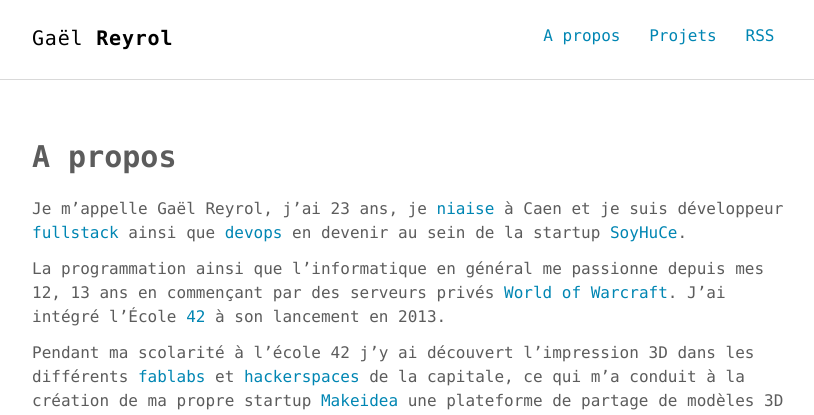
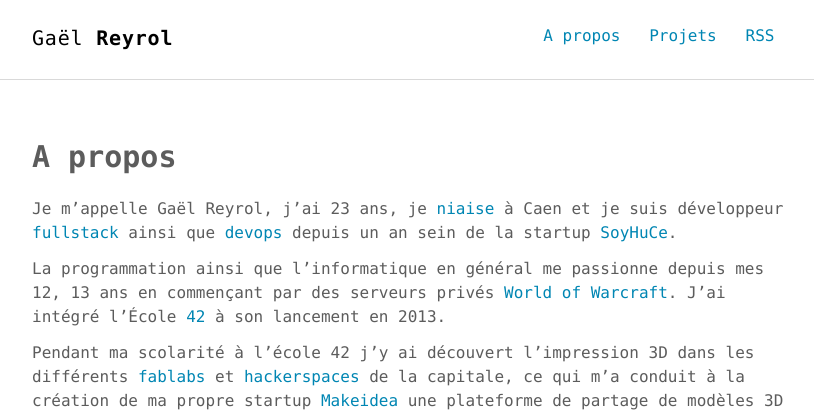
Before and after one commit to Zevran/gaelreyrol.com, a Jekyll site: the page built from apropos.md, in a window 1280 px wide. Shown: the top 415 px of the page, without its empty margins (232-1046 px from the left). Built offline with Jekyll 4.4.1, drawn with Linux system fonts in a browser that asks for light colours.

Commit message:
fix(apropos): Adjust devops status

```diff
--- a/apropos.md
+++ b/apropos.md
@@ -4,7 +4,7 @@ title: A propos
 permalink: /apropos/
 ---
 
-Je m'appelle Gaël Reyrol, j'ai 23 ans, je [niaise](https://fr.wiktionary.org/wiki/niaiser){:target="_blank"} à Caen et je suis développeur [fullstack](https://fr.wikipedia.org/wiki/D%C3%A9veloppeur_full_stack){:target="_blank"} ainsi que [devops](https://fr.wikipedia.org/wiki/Devops){:target="_blank"} en devenir au sein de la startup [SoyHuCe](https://soyhuce.fr).
+Je m'appelle Gaël Reyrol, j'ai 23 ans, je [niaise](https://fr.wiktionary.org/wiki/niaiser){:target="_blank"} à Caen et je suis développeur [fullstack](https://fr.wikipedia.org/wiki/D%C3%A9veloppeur_full_stack){:target="_blank"} ainsi que [devops](https://fr.wikipedia.org/wiki/Devops){:target="_blank"} depuis un an sein de la startup [SoyHuCe](https://soyhuce.fr).
 
 La programmation ainsi que l'informatique en général me passionne depuis mes 12, 13 ans en commençant par des serveurs privés [World of Warcraft](https://fr.wikipedia.org/wiki/World_of_Warcraft). J'ai intégré l'École [42](http://www.42.fr/){:target="_blank"} à son lancement en 2013.
 
```
